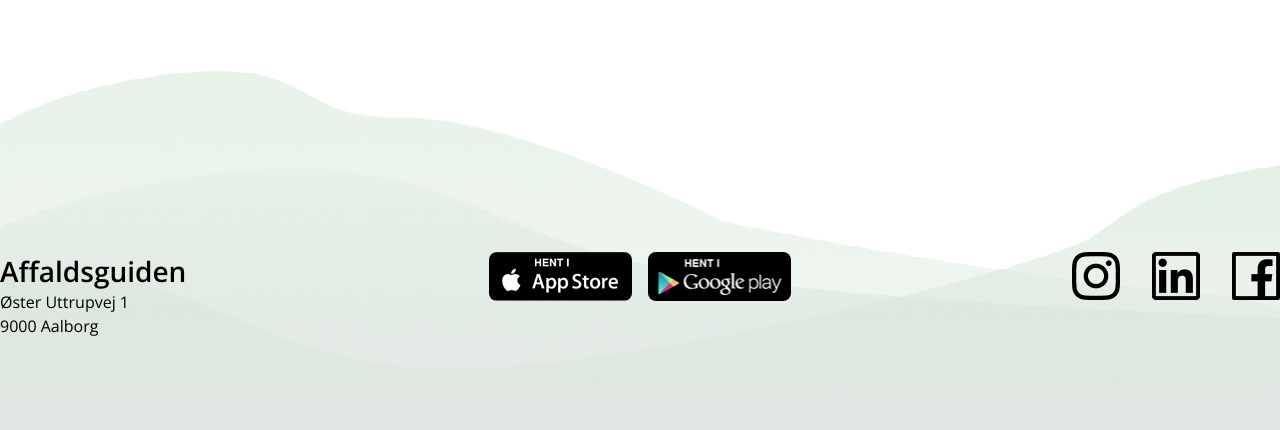
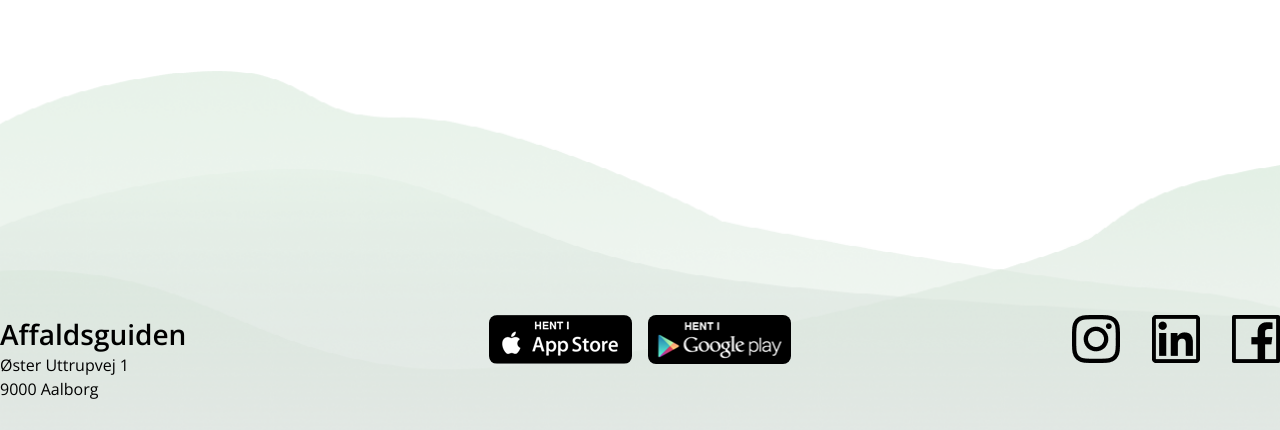
Before and after one commit to MarlaRey/affaldsguiden, a React (Vite) app: page / in a window 1280 px wide. Shown: the part 367-797 px from the top of the page. Built offline with nearby package versions, Linux system fonts and the light colour scheme; no server answers; the database is empty.

Commit message:
lille justering til footer

```diff
--- a/src/components/Footer.module.scss
+++ b/src/components/Footer.module.scss
@@ -5,14 +5,12 @@
     background-size: cover; // Dækker hele bredden af footeren
     height: 363px; // Højden på footeren
     display: flex;
-    justify-content: space-between; // Fordeler kolonnerne jævnt
-    align-items: center; // Vertikalt centrerer indholdet i kolonnerne
-
+    align-items: flex-end; // Sørg for, at indholdet placeres i bunden
+    padding-bottom: 2rem; // 2rem afstand til bunden
 
     .content {
         width: 1440px;
         margin: 0 auto;
-        height: 0px;
         display: flex;
         justify-content: space-between;
 
@@ -24,9 +22,11 @@
         .column1 {
             text-align: left;
             flex-direction: column;
-            h2{
+
+            h2 {
                 @include heading2; // Anvend heading2 mixin til h2
             }
+
             p {
                 @include body-text; // Anvend body-text mixin til p
                 margin: 0;
@@ -37,18 +37,17 @@
         .column2 {
             justify-content: center; // Centrer billederne
             gap: 1rem;
-            img{
+
+            img {
                 border-radius: 8px;
-                top: 228px;
-                width:143px;
-                height: 49px
-
-
+                width: 143px;
+                height: 49px;
             }
         }
 
         .column3 {
             justify-content: flex-end; // Højre-juster billederne
+
             .socialImg {
                 margin: 0;
                 width: 208px;
```
Also changed, not shown: rapport/log.txt, rapport/mandag eftermiddag.png (added).
